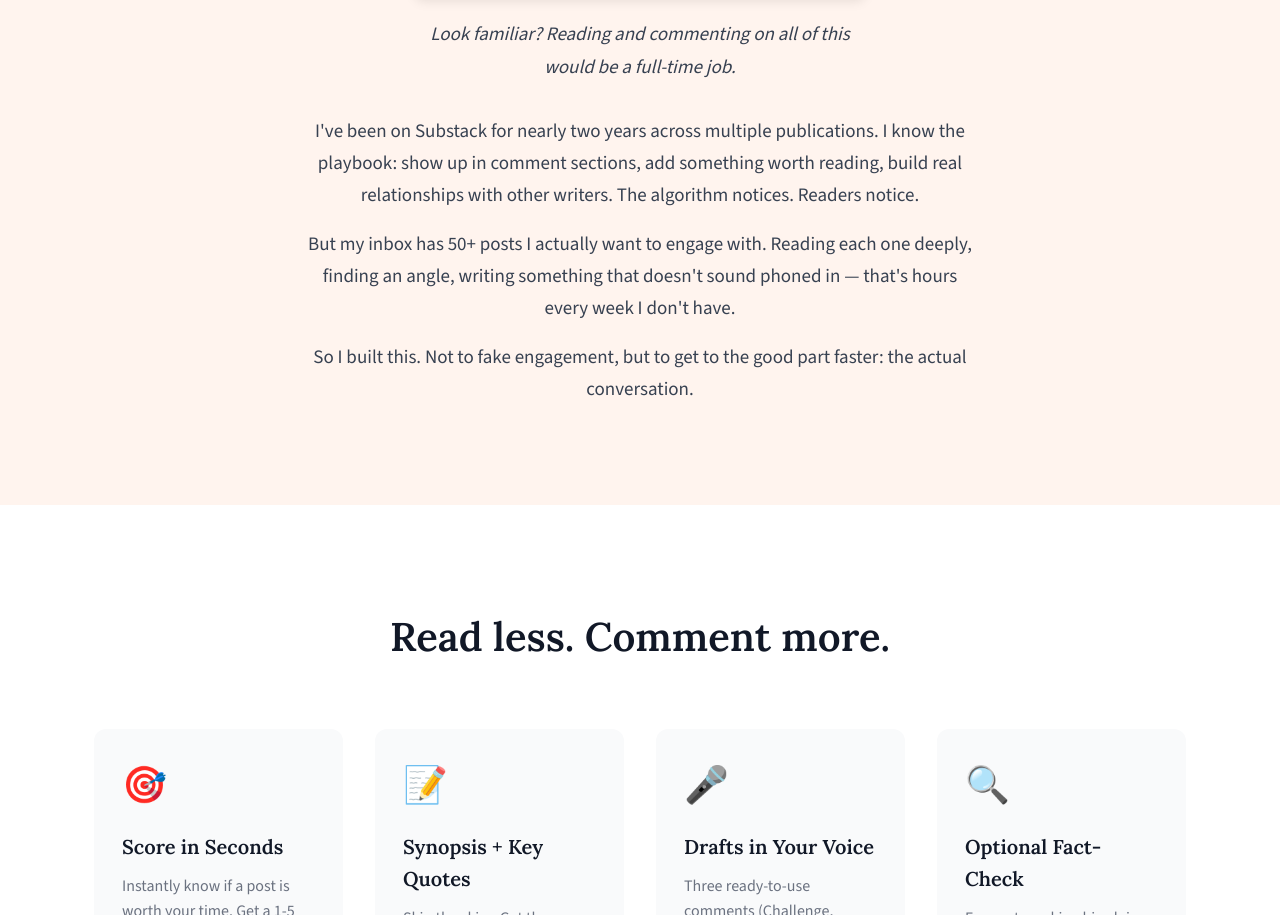
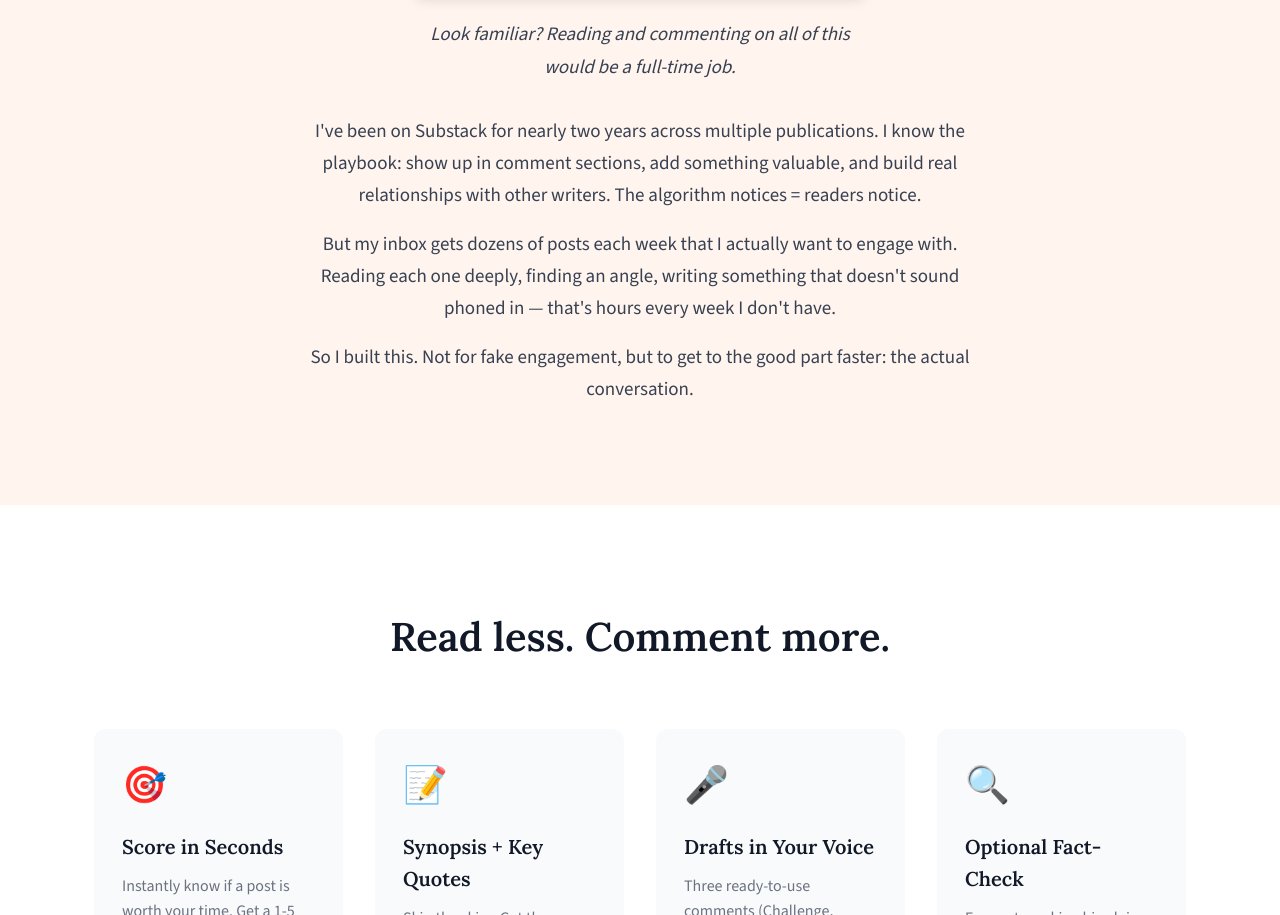
Before and after one commit to frontrowatthecartesiantheater-blip/substackanalyzer.app, a plain HTML site: page index.html in a window 1280 px wide. Shown: the part 1469-2384 px from the top of the page. Drawn offline with nearby package versions, Linux system fonts and the light colour scheme.

Commit message:
Revise paragraphs for clarity and engagement

```diff
--- a/index.html
+++ b/index.html
@@ -863,9 +863,9 @@
                 <p class="inbox-caption">Look familiar? Reading and commenting on all of this would be a full-time job.</p>
             </div>
 
-            <p>I've been on Substack for nearly two years across multiple publications. I know the playbook: show up in comment sections, add something worth reading, build real relationships with other writers. The algorithm notices. Readers notice.</p>
-            <p>But my inbox has 50+ posts I actually want to engage with. Reading each one deeply, finding an angle, writing something that doesn't sound phoned in — that's hours every week I don't have.</p>
-            <p>So I built this. Not to fake engagement, but to get to the good part faster: the actual conversation.</p>
+            <p>I've been on Substack for nearly two years across multiple publications. I know the playbook: show up in comment sections, add something valuable, and build real relationships with other writers. The algorithm notices = readers notice.</p>
+            <p>But my inbox gets dozens of posts each week that I actually want to engage with. Reading each one deeply, finding an angle, writing something that doesn't sound phoned in — that's hours every week I don't have.</p>
+            <p>So I built this. Not for fake engagement, but to get to the good part faster: the actual conversation.</p>
         </div>
     </section>
 
```
